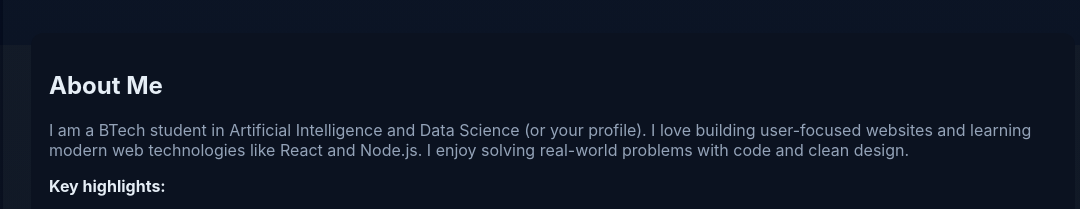
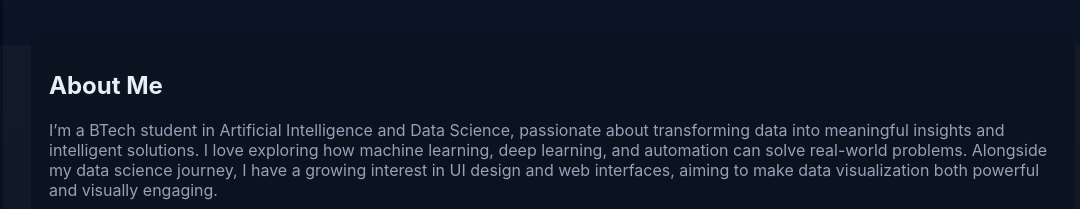
Before and after one commit to MhdFaris965/Portfolio, a plain HTML site: page index.html in a window 1280 px wide. Shown: the part 787-996 px from the top of the page, without its empty margins (87-1167 px from the left). Drawn offline with Linux system fonts and the light colour scheme.

Commit message:
Fix HTML encoding issues in index.html

```diff
--- a/index.html
+++ b/index.html
@@ -145,7 +145,8 @@
       <section id="about">
         <div class="card">
           <h2>About Me</h2>
-          <p class="muted">I am a BTech student in Artificial Intelligence and Data Science (or your profile). I love building user-focused websites and learning modern web technologies like React and Node.js. I enjoy solving real-world problems with code and clean design.</p>
+          <p class="muted">I’m a BTech student in Artificial Intelligence and Data Science, passionate about transforming data into meaningful insights and intelligent solutions. I love exploring how machine learning, deep learning, and automation can solve real-world problems.
+                           Alongside my data science journey, I have a growing interest in UI design and web interfaces, aiming to make data visualization both powerful and visually engaging.</p>
           <div style="margin-top:12px">
             <strong>Key highlights:</strong>
             <ul class="muted">
```
